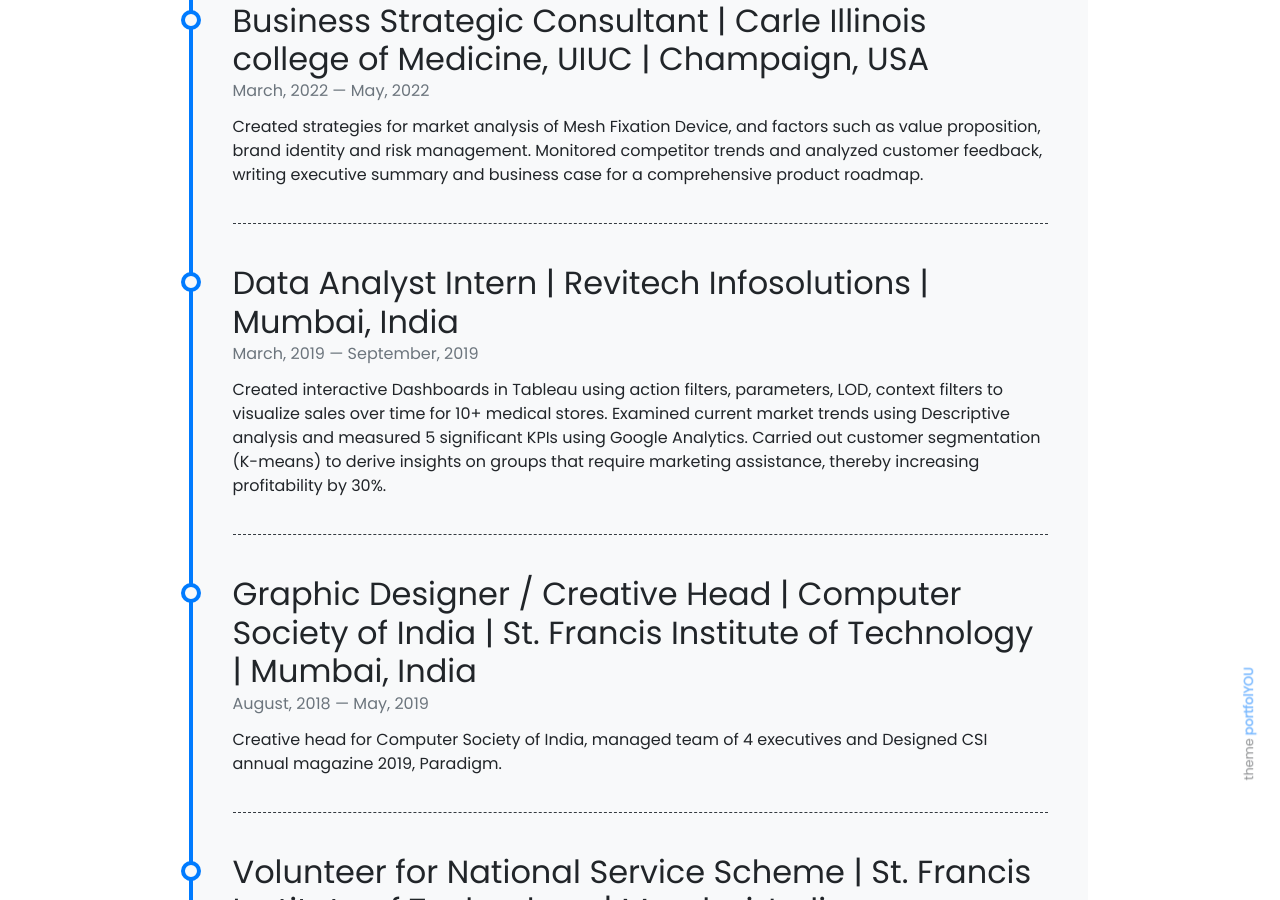
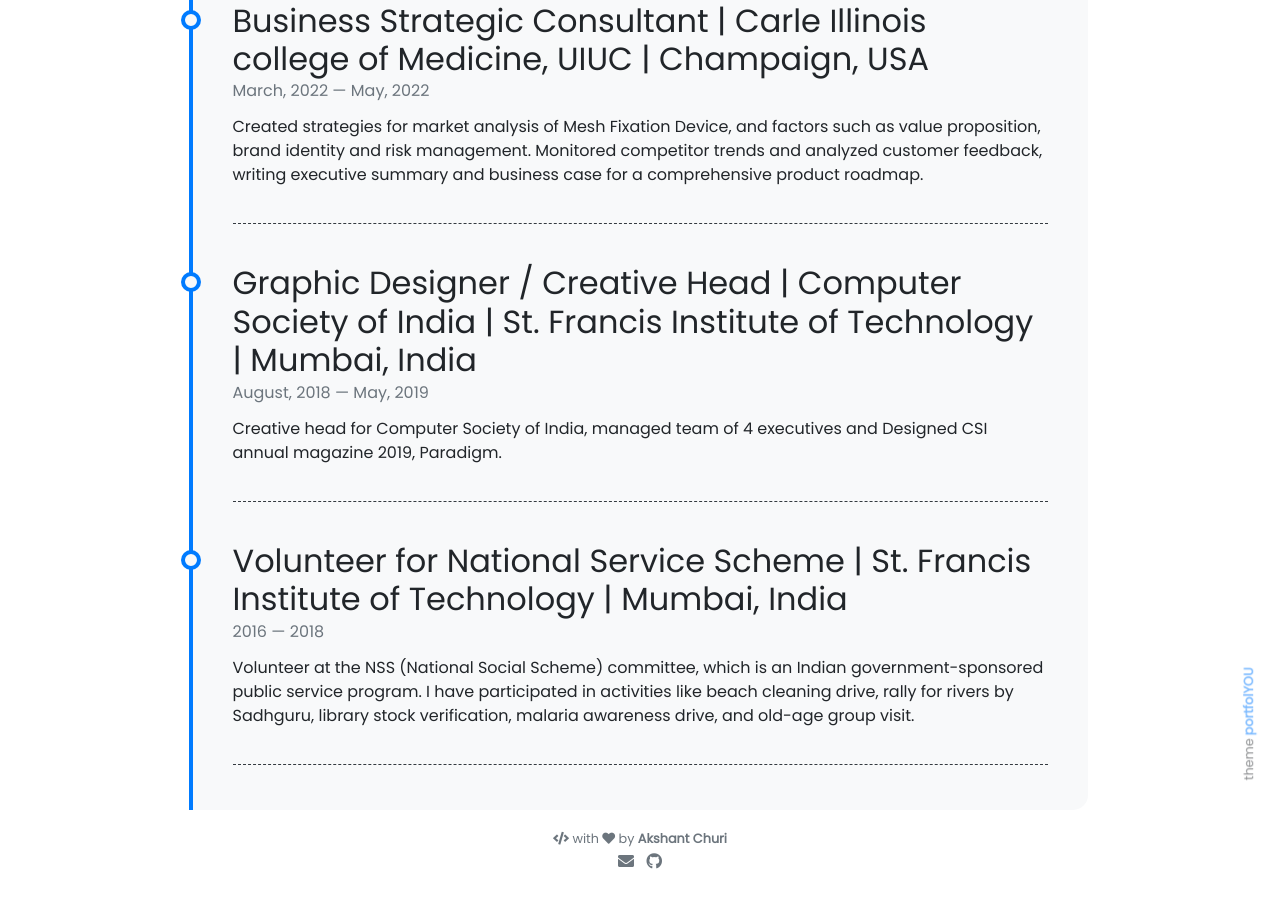
Before and after one commit to akshant10/akshant10.github.io, a Jekyll site: the page built from pages/about.md, in a window 1280 px wide and 900 px high, scrolled down 1661 px. Built offline with Jekyll 4.4.1, drawn with Linux system fonts in a browser that asks for light colours; nearby versions of some CDN libraries.

Commit message:
Update timeline.yml

```diff
--- a/_data/timeline.yml
+++ b/_data/timeline.yml
@@ -13,11 +13,6 @@
   to: May, 2022
   description: Created strategies for market analysis of Mesh Fixation Device, and factors such as value proposition, brand identity and risk management. Monitored competitor trends and analyzed customer feedback, writing executive summary and business case for a comprehensive product roadmap.
 
-- title: Data Analyst Intern | Revitech Infosolutions | Mumbai, India
-  from: March, 2019
-  to: September, 2019
-  description: Created interactive Dashboards in Tableau using action filters, parameters, LOD, context filters to visualize sales over time for 10+ medical stores. Examined current market trends using Descriptive analysis and measured 5 significant KPIs using Google Analytics. Carried out customer segmentation (K-means) to derive insights on groups that require marketing assistance, thereby increasing profitability by 30%.
-
 - title: Graphic Designer / Creative Head | Computer Society of India | St. Francis Institute of Technology | Mumbai, India
   from: August, 2018
   to: May, 2019
```
